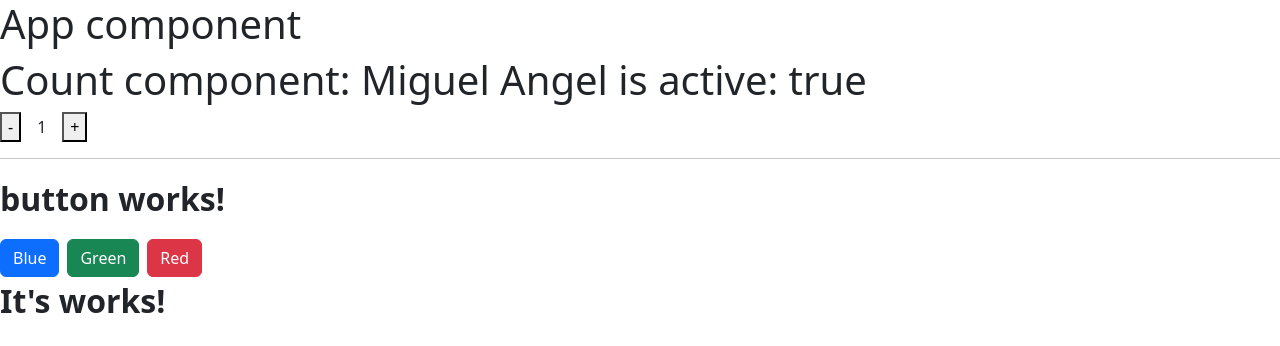
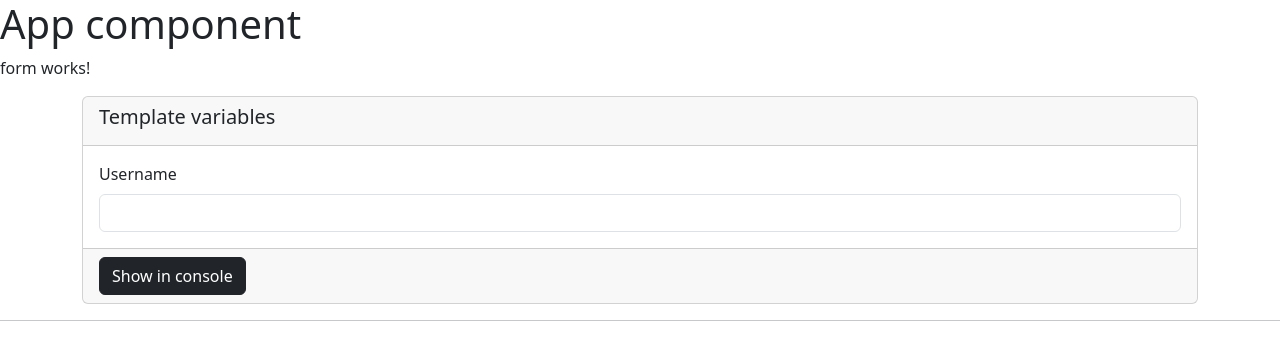
Before and after one commit to MigueAJM/backlog-frontend, an Angular app: page / in a window 1280 px wide. Shown: the top 346 px of the page. Built offline with nearby package versions, Linux system fonts and the light colour scheme.

Commit message:
template variables

```diff
--- a/src/app/app.component.html
+++ b/src/app/app.component.html
@@ -1,5 +1,7 @@
 
 <h1>App component</h1>
-<app-count></app-count>
+<app-form></app-form>
 <hr/>
 <app-button></app-button>
+<hr/>
+<app-count></app-count>
--- a/src/app/app.module.ts
+++ b/src/app/app.module.ts
@@ -6,12 +6,14 @@ import { AppComponent } from './app.component';
 
 import { CountComponent } from './count/count.component';
 import { ButtonComponent } from './button/button.component';
+import { FormComponent } from './form/form.component';
 
 @NgModule({
   declarations: [
     AppComponent,
     CountComponent,
-    ButtonComponent
+    ButtonComponent,
+    FormComponent
   ],
   imports: [
     BrowserModule,
--- /dev/null
+++ b/src/app/form/form.component.html
@@ -0,0 +1,17 @@
+<p>form works!</p>
+<div class="container">
+  <div class="card">
+    <div class="card-header">
+      <h5 class="card-title">Template variables</h5>
+    </div>
+    <div class="card-body">
+      <label for="" class="form-label">Username</label>
+      <input type="text" class="form-control" #username />
+    </div>
+    <div class="card-footer">
+      <button class="btn btn-dark" (click)="showInConsole(username.value)">
+        Show in console
+      </button>
+    </div>
+  </div>
+</div>
--- /dev/null
+++ b/src/app/form/form.component.ts
@@ -0,0 +1,12 @@
+import { Component } from '@angular/core';
+
+@Component({
+  selector: 'app-form',
+  templateUrl: './form.component.html',
+  styleUrls: ['./form.component.sass'],
+})
+export class FormComponent {
+  showInConsole(username: string) {
+    console.log({ username });
+  }
+}
```
Also changed, not shown: src/app/form/form.component.sass (added), 1 other file (tests, documents, lock files or other folders).
